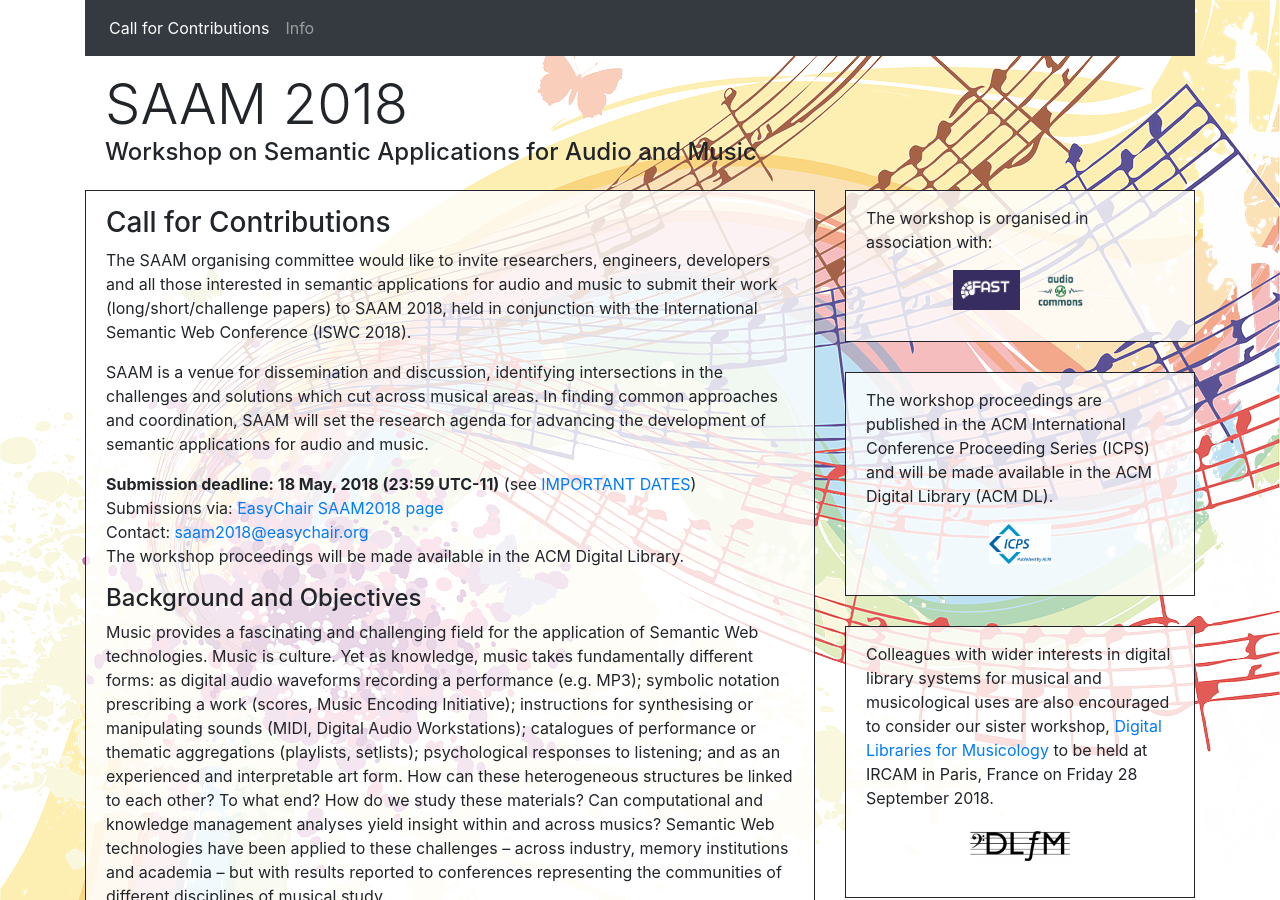
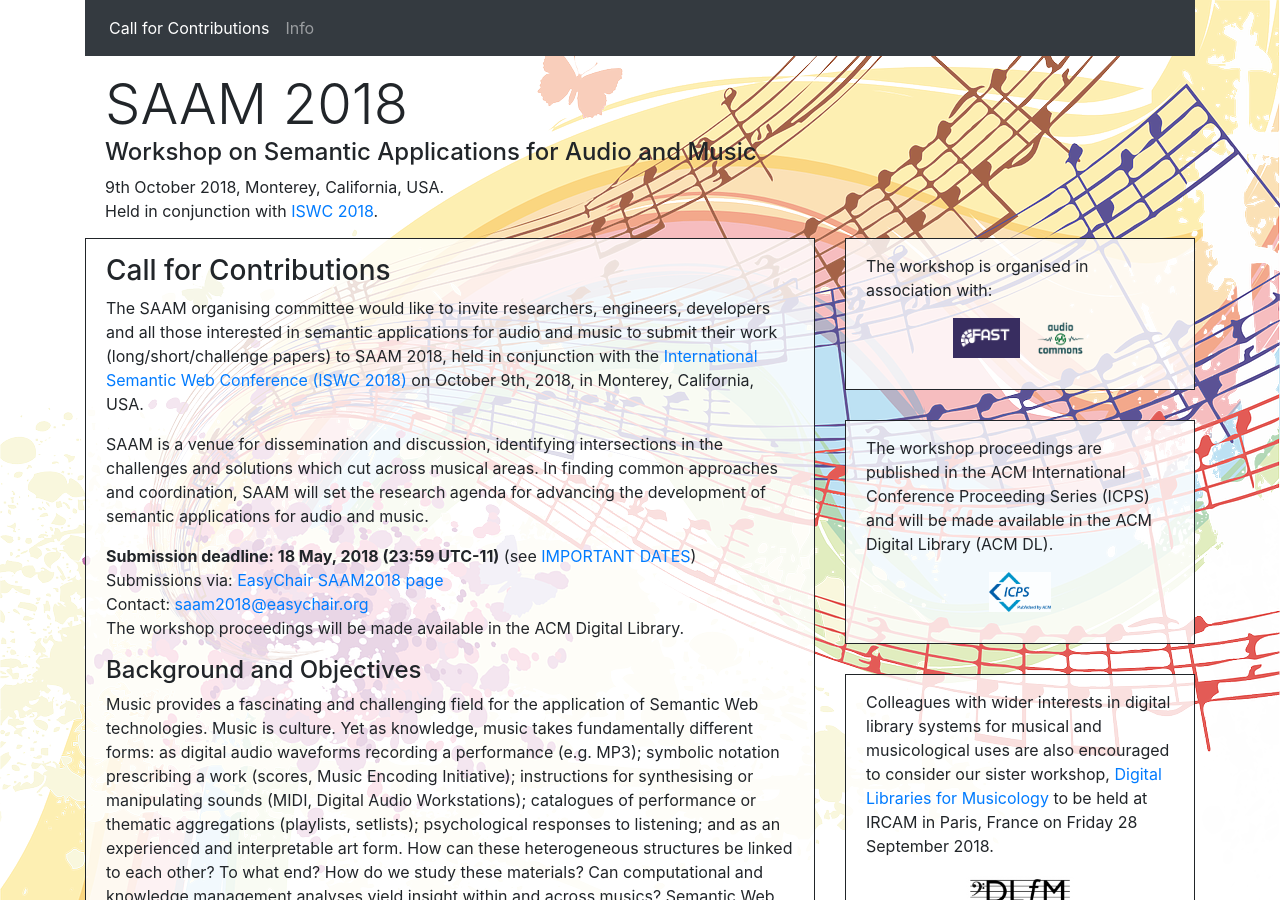
Before and after one commit to AudioCommons/SAAM2018-Website, a Jekyll site: the page built from call.md, in a window 1280 px wide and 900 px high. Built offline with Jekyll 4.4.1, drawn with Linux system fonts in a browser that asks for light colours; nearby versions of some CDN libraries.

Commit message:
Add location info

```diff
--- a/_includes/header.html
+++ b/_includes/header.html
@@ -25,6 +25,8 @@
       <div id="headerContent" style="padding-bottom:15px; padding-left:20px; padding-top:15px; padding-right:20px">
         <div class="display-4">SAAM 2018</div>
         <h4>Workshop on Semantic Applications for Audio and Music</h4>
+          9th October 2018, Monterey, California, USA.<br>
+          Held in conjunction with <a href="http://iswc2018.semanticweb.org/">ISWC 2018</a>.
       </div>
     </div>
   </div>
--- a/call.md
+++ b/call.md
@@ -7,7 +7,9 @@ permalink: /
 
 ### Call for Contributions
 
-The SAAM organising committee would like to invite researchers, engineers, developers and all those interested in semantic applications for audio and music to submit their work (long/short/challenge papers) to SAAM 2018, held in conjunction with the International Semantic Web Conference (ISWC 2018).
+The SAAM organising committee would like to invite researchers, engineers, developers and all those interested in semantic applications for audio and music to submit their work (long/short/challenge papers) to SAAM 2018, held in conjunction with the
+[International Semantic Web Conference (ISWC 2018)](http://iswc2018.semanticweb.org/)
+on October 9th, 2018, in Monterey, California, USA.
 
 SAAM is a venue for dissemination and discussion, identifying intersections in the challenges and solutions which cut across musical areas. In finding common approaches and coordination, SAAM will set the research agenda for advancing the development of semantic applications for audio and music.
 
```
